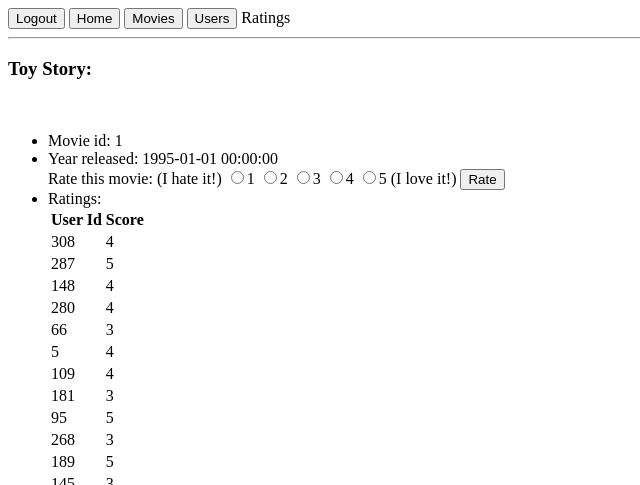
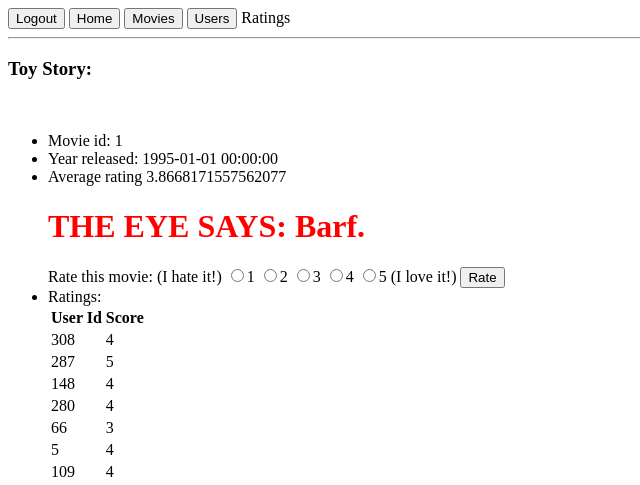
Before and after one commit to akvanhar/HB-ratings, a Flask app: page /movies/1 in a window 1280 px wide. Shown: the top 485 px of the page, without its empty margins (0-640 px from the left). Run offline with Flask 2, Linux system fonts and the light colour scheme; a user stored in the database is signed in; data comes from the database, SQL or seed files in the repository; both versions use the stored data as it was after the commit.

Commit message:
The eye is active and working.

```diff
--- a/server.py
+++ b/server.py
@@ -85,9 +85,77 @@
 def movie_info(movie_id):
     """Display information about a specific movie"""
 
-    movie_info = Movie.query.filter_by(movie_id=movie_id).one()
+    BERATEMENT_MESSAGES = [
+        "Yeah. I suppose you're taste isn't so bad. I guess. Blah.",
+        "What were you thinking?? That's how you rated it? Seriously??!",
+        "Good grief! You have awful taste in moves.",
+        "That movie is great. For a clown to watch. Idiot.",
+        "Barf."
+        ]
+
+    movie_info = Movie.query.get(movie_id)
     rating_list = movie_info.ratings
-    return render_template("movie_info.html", movie_info=movie_info, rating_list=rating_list)
+    user_id = session.get('user_id')
+
+    if user_id:
+        user_rating = Rating.query.filter_by(
+                        movie_id=movie_id, user_id=user_id).first()
+    else:
+        user_rating = None
+
+
+    #Get average rating of movie
+
+    rating_scores = [r.score for r in rating_list]
+    avg_rating = float(sum(rating_scores)/len(rating_scores))
+
+    prediction = None
+
+    #Prediciton code: only if the user hasn't rated it yet and a user is logged in
+    if (not user_rating) and user_id:
+        user = User.query.get(user_id)
+        if user:
+            prediction = user.predict_rating(movie_info)
+
+    if prediction:
+        #User hasn't scored; use our prediction if we made one
+        effective_rating = prediction
+    elif user_rating:
+        #User has already scored for real; use that rating
+        effective_rating = user_rating.score
+    else:
+        #User hasn't scored, we couldn't get a prediction
+        effective_rating = None
+
+    #Get the eye's rating, either by prediction or using real rating
+    the_eye = User.query.get(946)
+    eye_rating = Rating.query.filter_by(
+                                        user_id=the_eye.user_id,
+                                        movie_id=movie_info.movie_id).first()
+
+    if eye_rating is None:
+        eye_rating = the_eye.predict_rating(movie_info)
+
+    else:
+        eye_rating = eye_rating.score
+
+    if eye_rating and effective_rating:
+        difference = abs(eye_rating - effective_rating)
+    else:
+        #Can't get an eye rating. We skip difference.
+        difference = None
+
+    if difference is not None:
+        beratement = BERATEMENT_MESSAGES[int(difference)]
+    else:
+        beratement = "You get a pass. This time."
+
+    return render_template("movie_info.html",
+                            movie_info=movie_info,
+                            rating_list=rating_list,
+                            average=avg_rating,
+                            prediction=prediction,
+                            beratement=beratement)
 
 @app.route('/rate_movie/<int:movie_id>', methods=['POST'])
 def rating_info(movie_id):
--- a/templates/movie_info.html
+++ b/templates/movie_info.html
@@ -7,7 +7,11 @@
         <li>Movie id: {{ movie_info.movie_id }}</li>
         <li>Year released: {{ movie_info.released_at }}</li>
         {% if 'user_id' in session %}
-
+            <li>Average rating {{ average }}</li>
+            {% if prediction %}
+                <li>We predict you will rate this movie {{ prediction }}.</li>
+            {% endif %}
+            <h1 style='color: red'>THE EYE SAYS: {{ beratement }}</h1>
             <form action="/rate_movie/{{ movie_info.movie_id }}" method='post'>
                 <label>Rate this movie: (I hate it!)
                     <input type="radio" name="score" value="1">1
```
Also changed, not shown: model.py (+13 -7 lines), ratings.db.
